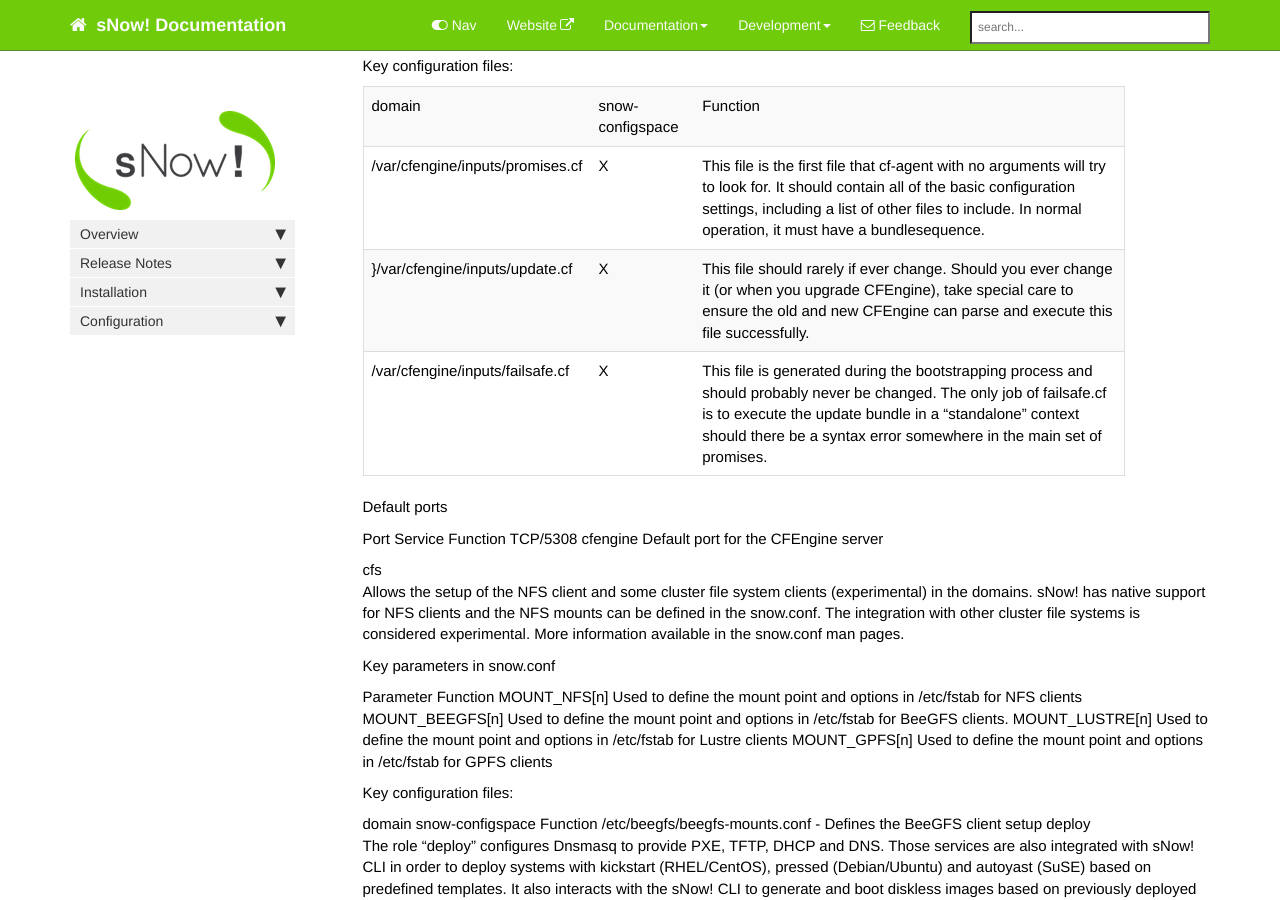
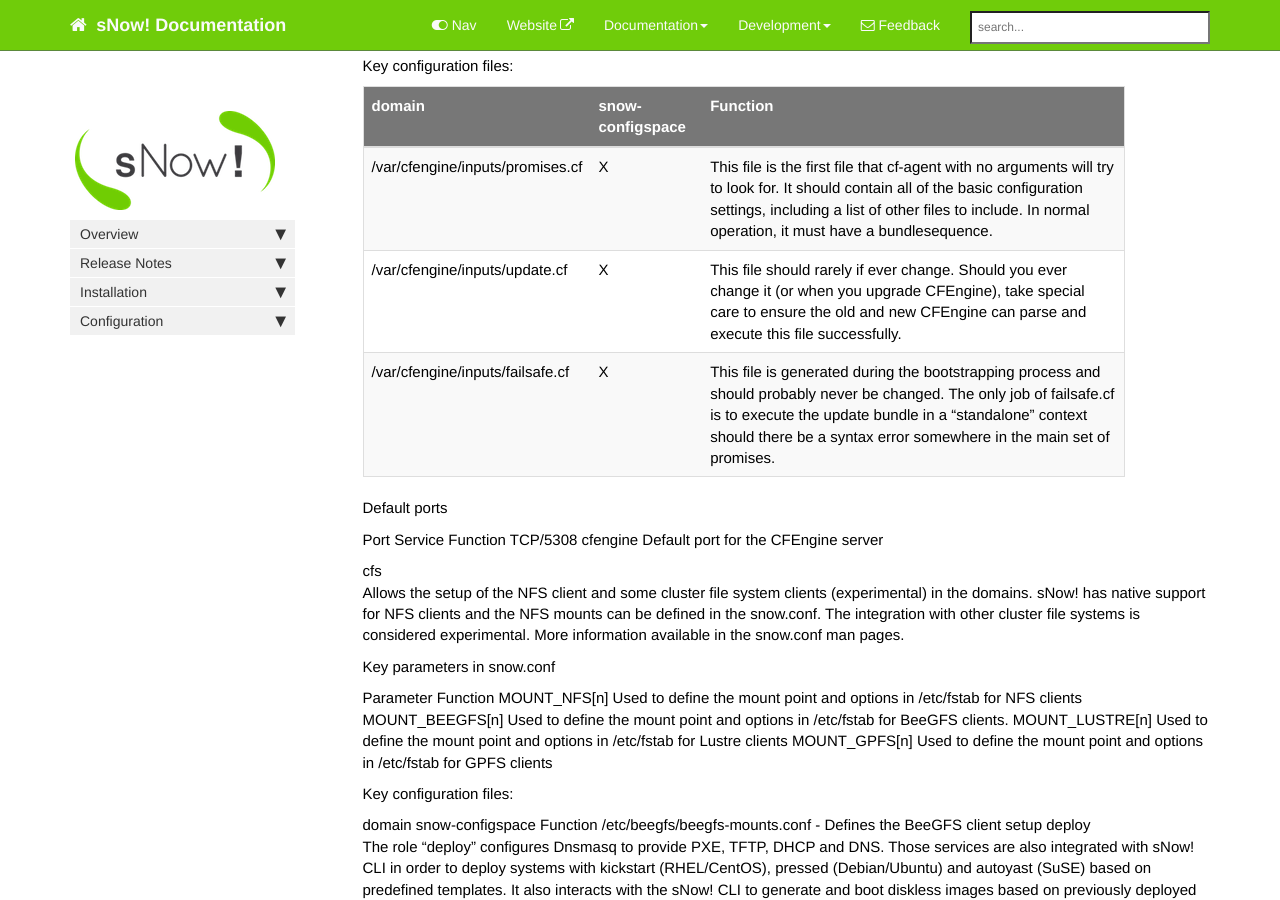
Before and after one commit to FlocksCM/snow-documentation, a Jekyll site: the page built from pages/mydoc/mydoc_available_roles.md, in a window 1280 px wide and 900 px high, scrolled down 848 px. Built offline with Jekyll 4.4.1, drawn with Linux system fonts in a browser that asks for light colours; nearby versions of some CDN libraries; comment, search, counter and statistics services are not loaded.

```diff
--- a/pages/mydoc/mydoc_available_roles.md
+++ b/pages/mydoc/mydoc_available_roles.md
@@ -27,8 +27,9 @@ Key parameters in snow.conf
 Key configuration files:
 
 |domain|snow-configspace|Function|
+|-------|--------|----------|
 |/var/cfengine/inputs/promises.cf|X|This file is the first file that cf-agent with no arguments will try to look for. It should contain all of the basic configuration settings, including a list of other files to include. In normal operation, it must have a bundlesequence.
-}/var/cfengine/inputs/update.cf|X|This file should rarely if ever change. Should you ever change it (or when you upgrade CFEngine), take special care to ensure the old and new CFEngine can parse and execute this file successfully.|
+|/var/cfengine/inputs/update.cf|X|This file should rarely if ever change. Should you ever change it (or when you upgrade CFEngine), take special care to ensure the old and new CFEngine can parse and execute this file successfully.|
 |/var/cfengine/inputs/failsafe.cf|X|This file is generated during the bootstrapping process and should probably never be changed. The only job of failsafe.cf is to execute the update bundle in a “standalone” context should there be a syntax error somewhere in the main set of promises.|
 
 Default ports
```
